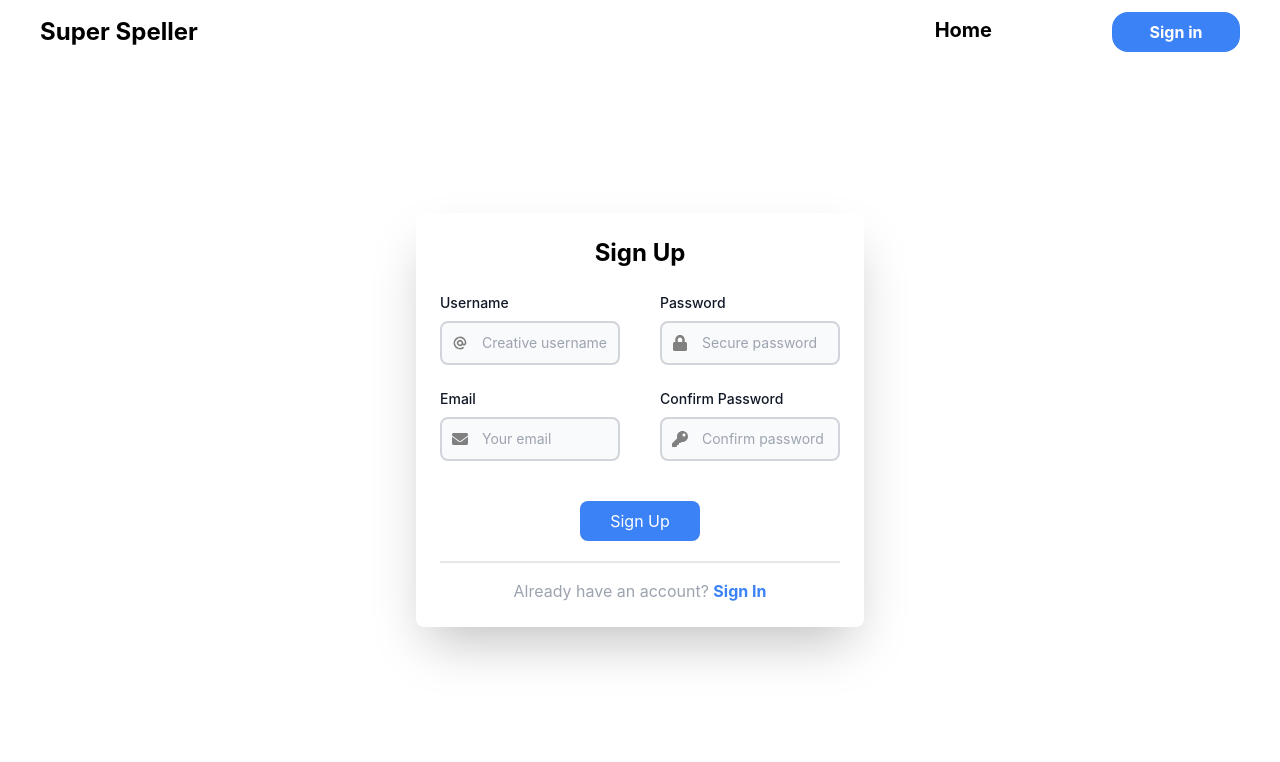
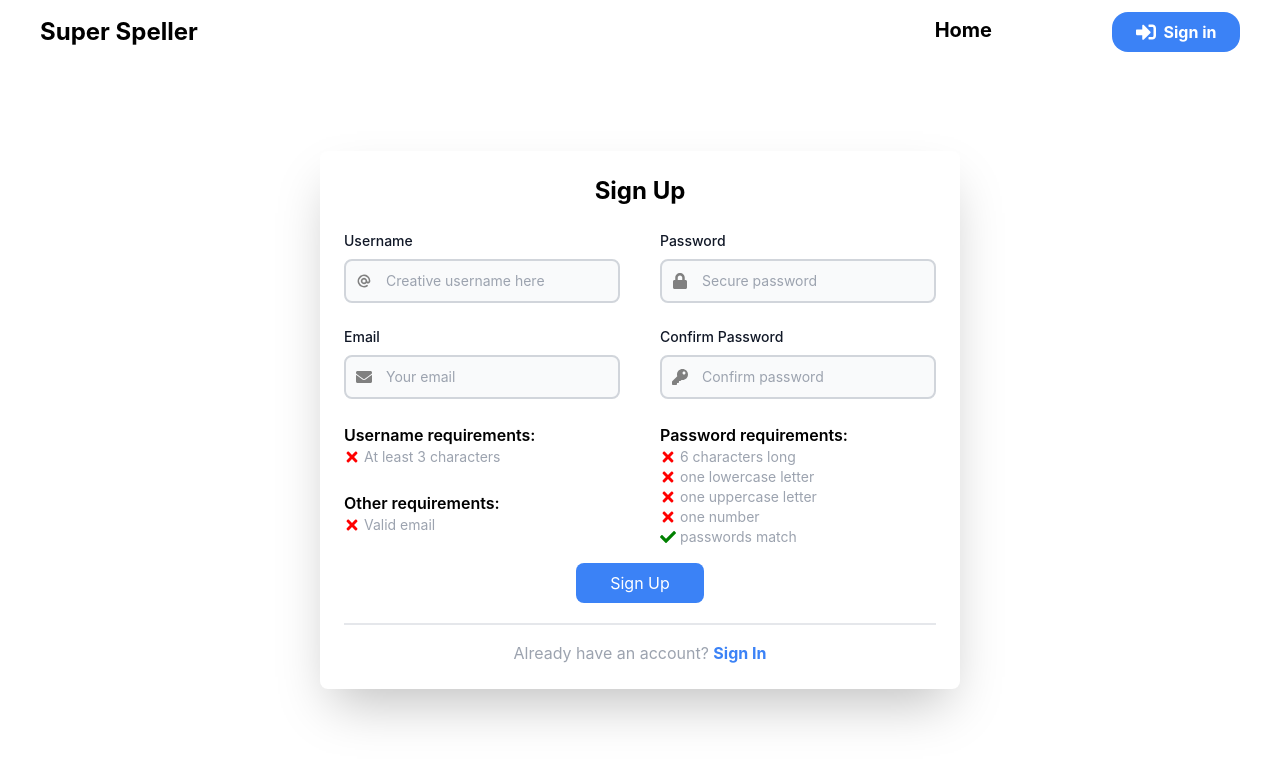
Before and after one commit to asyn-awai/super-speller, a React (Create React App) app: page /signin in a window 1280 px wide. Shown: the top 762 px of the page. Built offline with nearby package versions, Linux system fonts and the light colour scheme; no server answers.

Commit message:
login page

```diff
--- a/src/components/Navbar.tsx
+++ b/src/components/Navbar.tsx
@@ -1,5 +1,6 @@
 import React from "react";
-import { useNavigate } from 'react-router-dom';
+import { useNavigate } from "react-router-dom";
+import { FaSignInAlt } from "react-icons/fa";
 
 interface Props {
 	links: {
@@ -9,7 +10,7 @@ interface Props {
 }
 
 const Navbar: React.FC<Props> = ({ links }): JSX.Element => {
-    const navigate = useNavigate();
+	const navigate = useNavigate();
 	return (
 		<nav className="flex items-center justify-around px-3 mt-1 md:justify-between h-14 sm:px-10">
 			<div className="flex items-center h-20 py-6 cursor-pointer">
@@ -18,16 +19,21 @@ const Navbar: React.FC<Props> = ({ links }): JSX.Element => {
 					alt="Keep"
 					className="w-full h-full"
 				/> */}
-				<p className="text-2xl font-bold whitespace-nowrap">Super Speller</p>
+				<p
+					className="text-2xl font-bold whitespace-nowrap"
+					onClick={() => navigate("/")}
+				>
+					Super Speller
+				</p>
 			</div>
 			<div className="flex items-center justify-end w-1/3 h-full md:w-2/3">
 				<div className="flex items-center justify-center mr-20 scale-0 lg:scale-100">
 					{links.map((navItem, index) => {
 						return (
 							<div
-                                className="flex flex-col items-center justify-center h-full transition-colors cursor-pointer group"
+								className="flex flex-col items-center justify-center h-full transition-colors cursor-pointer group"
 								onClick={() => navigate(navItem.url)}
-                            >
+							>
 								<p
 									key={index}
 									className="px-10 text-xl font-bold transition-colors border-none"
@@ -41,15 +47,23 @@ const Navbar: React.FC<Props> = ({ links }): JSX.Element => {
 				</div>
 				<div className="flex items-center justify-center">
 					<button
-                        className="w-32 h-10 transition-colors bg-blue-500 rounded-2xl hover:bg-blue-700"
-                        onClick={() => navigate('/signin')}
-                    >
-						<p className="font-bold text-white">Sign in</p>
+						className="w-24 h-10 transition-colors bg-blue-500 sm:w-32 rounded-2xl hover:bg-blue-700"
+						onClick={() => navigate("/signin")}
+					>
+						<div className="flex items-center justify-center">
+							<FaSignInAlt
+								className="inline-block mr-2 text-xl"
+								color="white"
+							/>
+							<p className="hidden font-bold text-white sm:inline-block">
+								Sign in
+							</p>
+						</div>
 					</button>
 				</div>
 			</div>
 		</nav>
 	);
-}
+};
 
 export default Navbar;
--- a/src/pages/SignIn.tsx
+++ b/src/pages/SignIn.tsx
@@ -1,100 +1,172 @@
+import React, { useState, useEffect } from "react";
 import { addDoc, collection, getDocs, query, where } from "firebase/firestore";
-import React, { useState, useEffect } from "react";
-import { FaEnvelope, FaLock, FaKey } from "react-icons/fa";
+import { FaEnvelope, FaLock, FaKey, FaCheck, FaTimes } from "react-icons/fa";
 import { HiAtSymbol } from "react-icons/hi";
 import Navbar from "../components/Navbar";
 import db from "../firebase";
 
+type StateSetter<T> = React.Dispatch<React.SetStateAction<T>>;
+
 const SignIn: React.FC = (): JSX.Element => {
+	const [isUser, setIsUser] = useState(false);
 	const [username, setUsername] = useState("");
 	const [email, setEmail] = useState("");
 	const [password, setPassword] = useState("");
 	const [confirmPassword, setConfirmPassword] = useState("");
-	useEffect(() => {
-		console.log([username, email, password]);
-	}, [username, email, password]);
+	const passwordTests = {
+		0: p => !(p.length > 5),
+		1: p => !/[a-z]/.test(p),
+		2: p => !/[A-Z]/.test(p),
+		3: p => !/[1-9]/.test(p),
+		4: p => !(p === confirmPassword),
+	} as { [key: number]: (p: string) => boolean };
+	const testToName = {
+		0: "6 characters long",
+		1: "one lowercase letter",
+		2: "one uppercase letter",
+		3: "one number",
+		4: "passwords match",
+	} as { [key: number]: string };
+
 	return (
-		<div className="flex flex-col">
+		<>
 			<Navbar links={[{ name: "Home", url: "/" }]} />
-			<div className="min-h-[90vh] flex justify-center items-center grow-1 h-full w-full">
-				<div className="items-center justify-center h-auto p-6 bg-white rounded-lg shadow-2xl min-h-96 lg:w-[60%] xl:w-[35%]">
-					<h1 className="text-2xl font-bold text-center">Sign Up</h1>
+			<div className="min-h-[90vh] flex justify-center items-center h-full w-full">
+				<div className="items-center justify-center h-auto p-6 bg-white rounded-lg shadow-2xl min-h-96 w-[80%] xl:w-[40rem]">
+					<h1 className="text-2xl font-bold text-center">
+						{isUser ? "Sign In" : "Sign Up"}
+					</h1>
 					<br />
 					<form className="flex flex-col md:gap-10 md:flex-row">
-						<div className="flex flex-col items-center justify-center w-full">
-							<FieldInput
-								fieldName="username"
-								setter={setUsername}
+						<Fields
+							isUser={isUser}
+							setUsername={setUsername}
+							setEmail={setEmail}
+							setPassword={setPassword}
+							setConfirmPassword={setConfirmPassword}
+							email={email}
+							password={password}
+							confirmPassword={confirmPassword}
 						/>
-							<FieldInput fieldName="email" setter={setEmail} />
+					</form>
+					{!isUser && (
+						<div className="flex flex-col w-full gap-5 sm:gap-10 sm:flex-row">
+							<div className="w-full">
+								<h4 className="font-semibold">
+									Username requirements:
+								</h4>
+								<ul>
+									<div className="flex items-center">
+										{!(username.length >= 3) ? (
+											<FaTimes
+												color="red"
+												className="mr-1"
+											/>
+										) : (
+											<FaCheck
+												color="green"
+												className="mr-1"
+											/>
+										)}
+										<li className="text-sm text-gray-400">
+											At least 3 characters
+										</li>
 									</div>
-						<div className="flex flex-col items-center justify-center w-full">
-							<FieldInput
-								fieldName="password"
-								setter={setPassword}
+								</ul>
+								<br />
+								<h4 className="font-semibold">
+									Other requirements:
+								</h4>
+								<ul>
+									<div className="flex items-center">
+										{!/^(([^<>()\[\]\\.,;:\s@"]+(\.[^<>()\[\]\\.,;:\s@"]+)*)|(".+"))@((\[[0-9]{1,3}\.[0-9]{1,3}\.[0-9]{1,3}\.[0-9]{1,3}\])|(([a-zA-Z\-0-9]+\.)+[a-zA-Z]{2,}))$/.test(
+											email.toLowerCase()
+										) ? (
+											<FaTimes
+												color="red"
+												className="mr-1"
 											/>
-							<FieldInput
-								fieldName="confirm password"
-								setter={setConfirmPassword}
+										) : (
+											<FaCheck
+												color="green"
+												className="mr-1"
 											/>
+										)}
+										<li className="text-sm text-gray-400">
+											Valid email
+										</li>
 									</div>
-					</form>
+								</ul>
+							</div>
+							<div className="w-full">
+								<h4 className="font-semibold">
+									Password requirements:
+								</h4>
+
+								<ul>
+									{[0, 1, 2, 3, 4].map(i => {
+										const res = passwordTests[i](password);
+										return (
+											<div className="flex items-center">
+												{res ? (
+													<FaTimes
+														color="red"
+														className="mr-1"
+													/>
+												) : (
+													<FaCheck
+														color="green"
+														className="mr-1"
+													/>
+												)}
+												<li className="text-sm text-gray-400">
+													{testToName[i]}
+												</li>
+											</div>
+										);
+									})}
+								</ul>
+							</div>
+						</div>
+					)}
 					<div className="flex flex-col items-center justify-center">
 						<div className="flex items-center justify-center w-full pb-5 border-b-2 border-gray-200">
 							<button
-								className="p-2 mt-4 text-white bg-blue-500 hover:bg-blue-700 transition-colors rounded-lg w-[60%] md:w-[30%]"
-								onClick={async e => {
-									e.preventDefault();
-									try {
-										if (
-											!username ||
-											!email ||
-											!password ||
-											!confirmPassword ||
-											password !== confirmPassword
-										) {
-											throw new Error("Invalid input");
-										}
-										const queryRes = await getDocs(
-											query(
-												collection(db, "user-data"),
-												where("email", "==", email)
-											)
-										);
-										if (queryRes.size > 0) {
-											throw new Error(
-												"Email already in use"
-											);
-										}
-										await addDoc(
-											collection(db, "user-data"),
-											{
+								className="w-32 p-2 mt-4 text-white transition-colors bg-blue-500 rounded-lg hover:bg-blue-700"
+								onClick={e =>
+									validateLogin(
+										e,
 										username,
 										email,
 										password,
+										confirmPassword
+									)
 								}
-										);
-									} catch (error) {
-										alert(error);
-									}
+							>
+								{isUser ? "Sign In" : "Sign Up"}
+							</button>
+						</div>
+						<p className="mt-4 text-center text-gray-400 text-md">
+							{isUser
+								? "Don't have an account? "
+								: "Already have an account? "}
+							<span
+								className="font-bold text-blue-500 cursor-pointer hover:text-blue-700"
+								onClick={() => {
+									setIsUser(prev => !prev);
+									setUsername("");
+									setEmail("");
+									setPassword("");
+									setConfirmPassword("");
 								}}
 							>
-								Sign Up
-							</button>
-						</div>
-						<p className="mt-4 text-gray-400 text-md">
-							Already have an account?{" "}
-							<a
-								href="/signin"
-								className="font-bold text-blue-500 hover:text-blue-700"
-							>
-								Sign In
-							</a>
+								{isUser ? " Sign Up" : " Sign In"}
+							</span>
 						</p>
 					</div>
 				</div>
 			</div>
-		</div>
+		</>
 	);
 };
 
@@ -102,12 +174,18 @@ export default SignIn;
 
 interface IFieldInput {
 	fieldName: "username" | "email" | "password" | "confirm password";
-	setter: React.Dispatch<React.SetStateAction<string>>;
+	setter: StateSetter<string>;
+	email?: string;
+	password?: string;
+	confirmPassword?: string;
 }
 
 const FieldInput: React.FC<IFieldInput> = ({
 	fieldName,
 	setter,
+	email,
+	password,
+	confirmPassword,
 }): JSX.Element => {
 	const iconMap = {
 		username: <HiAtSymbol color="gray" />,
@@ -121,6 +199,7 @@ const FieldInput: React.FC<IFieldInput> = ({
 		password: "Secure password",
 		"confirm password": "Confirm password",
 	};
+
 	return (
 		<div className="w-full">
 			<label
@@ -132,18 +211,112 @@ const FieldInput: React.FC<IFieldInput> = ({
 					: fieldName.charAt(0).toUpperCase() + fieldName.slice(1)}
 			</label>
 
-			<div className="relative mb-6">
+			<div className="flex w-full h-auto">
+				<div className="relative w-full mb-6">
 					<span className="absolute inset-y-0 left-0 flex items-center px-3 pl-3 font-bold pointer-events-none">
 						{iconMap[fieldName]}
 					</span>
 					<input
-					type={fieldName === "password" ? "password" : "text"}
+						type={
+							fieldName === "password" ||
+							fieldName === "confirm password"
+								? "password"
+								: "text"
+						}
 						id={`${fieldName}group`}
-					className="input-form"
+						className="w-full input-form"
 						onChange={e => setter(e.target.value)}
 						placeholder={placeholderMap[fieldName]}
 					/>
 				</div>
 			</div>
+		</div>
 	);
 };
+
+interface FieldsProps {
+	isUser: boolean;
+	setUsername: StateSetter<string>;
+	setEmail: StateSetter<string>;
+	setPassword: StateSetter<string>;
+	setConfirmPassword: StateSetter<string>;
+	email: string;
+	password: string;
+	confirmPassword: string;
+}
+
+const Fields: React.FC<FieldsProps> = ({
+	isUser,
+	setUsername,
+	setEmail,
+	setPassword,
+	setConfirmPassword,
+	email,
+	password,
+	confirmPassword,
+}): JSX.Element => {
+	if (isUser) {
+		return (
+			<>
+				<div className="flex flex-col items-center justify-center w-full">
+					<FieldInput fieldName="email" setter={setEmail} />
+					<FieldInput fieldName="password" setter={setPassword} />
+				</div>
+			</>
+		);
+	}
+	return (
+		<>
+			<div className="flex flex-col items-center justify-center w-full">
+				<FieldInput fieldName="username" setter={setUsername} />
+				<FieldInput fieldName="email" setter={setEmail} email={email} />
+			</div>
+			<div className="flex flex-col items-center justify-center w-full">
+				<FieldInput
+					fieldName="password"
+					setter={setPassword}
+					password={password}
+				/>
+				<FieldInput
+					fieldName="confirm password"
+					setter={setConfirmPassword}
+				/>
+			</div>
+		</>
+	);
+};
+
+async function validateLogin(
+	e: any,
+	username: string,
+	email: string,
+	password: string,
+	confirmPassword: string
+) {
+	e.preventDefault();
+	try {
+		if (
+			!username ||
+			!email ||
+			!password ||
+			!confirmPassword ||
+			password !== confirmPassword
+		) {
+			throw new Error("Invalid input");
+		}
+		const queryRes = await getDocs(
+			query(collection(db, "user-data"), where("email", "==", email))
+		);
+		if (queryRes.size > 0) {
+			throw new Error("Email already in use");
+		}
+		await addDoc(collection(db, "user-data"), {
+			username,
+			email,
+			password,
+		});
+		alert("success");
+	} catch (error) {
+		alert(error);
+	}
+}
```
Lines whose indentation alone changed are shown as unchanged.
